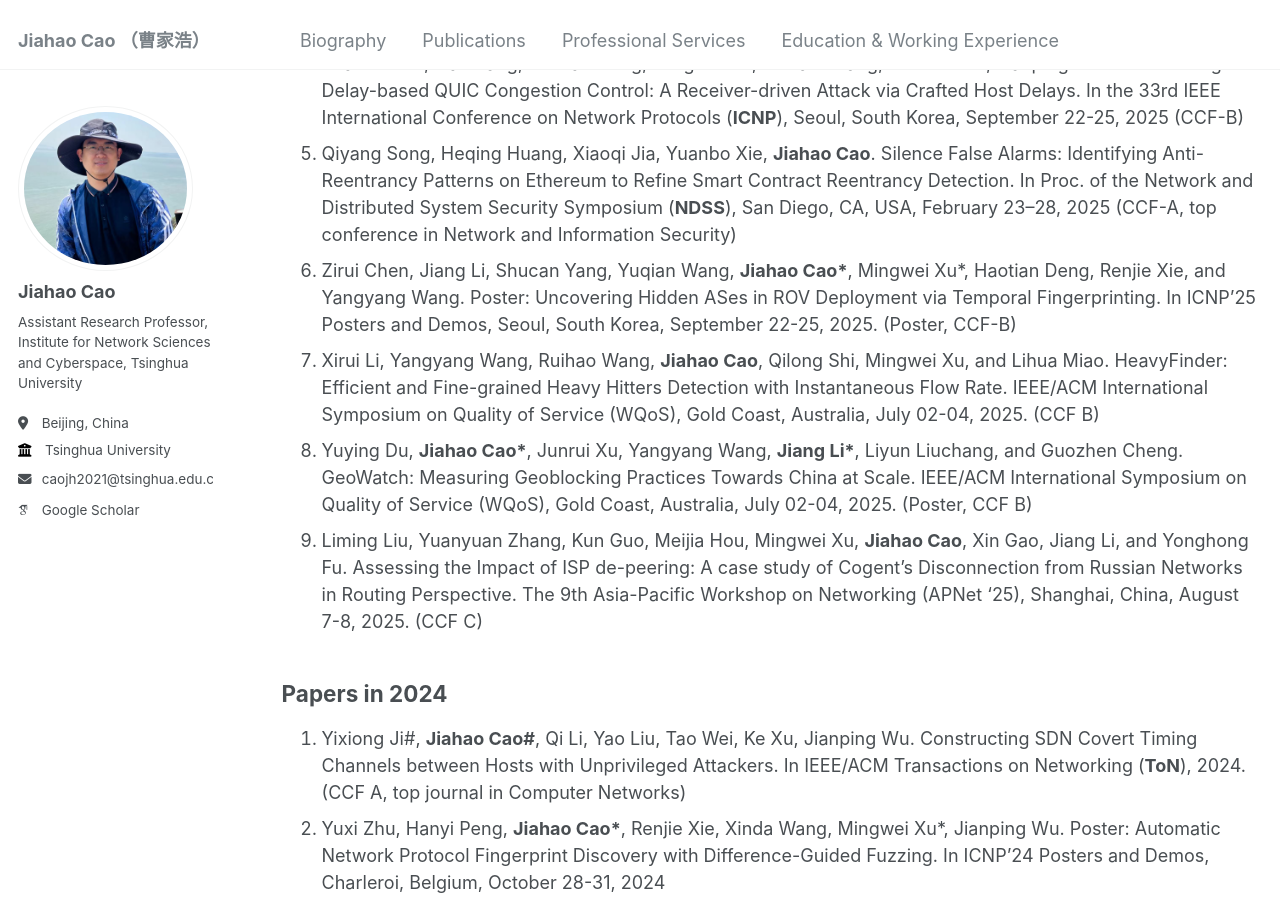
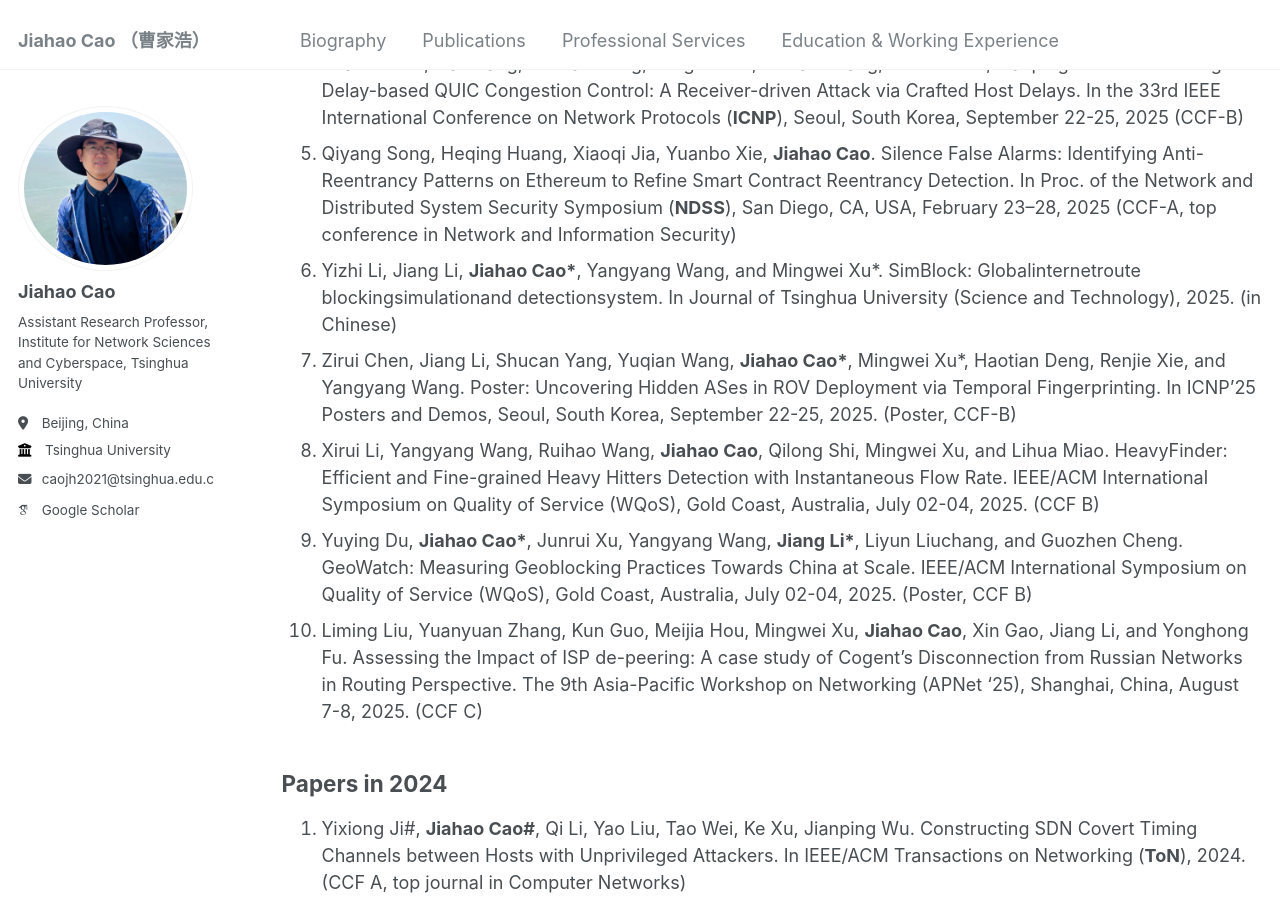
Before and after one commit to caojh15/caojh15.github.io, a Jekyll site: the page built from _pages/publications.md, in a window 1280 px wide and 900 px high, scrolled down 2118 px. Built offline with Jekyll 4.4.1, drawn with Linux system fonts in a browser that asks for light colours; some web fonts are replaced.

Commit message:
Update publications.md

```diff
--- a/_pages/publications.md
+++ b/_pages/publications.md
@@ -28,10 +28,11 @@ Structural Awareness. In SIGCOMM Posters and Demos, Coimbra, Portugal, September
 3. Xuejiao Luo, Pengcheng Wei, Wenyin Liu*, **Jiahao Cao\***, Jiang Li, and Binbin Chen. GM-BFD: A Generalizable Multi-view Framework for Botnet Flow Detection. IEEE International Conference on Computer Communications (**INFOCOM**), London, United Kingdom, May 19-22, 2025. (CCF A, top conference in Computer Networks)
 4. Shaorui Ren, Jia Zhang, Enhuan Dong, Mingwei Xu, Yixuan Zhang, **Jiahao Cao**, Jianping Wu. Undermining Delay-based QUIC Congestion Control: A Receiver-driven Attack via Crafted Host Delays. In the 33rd IEEE International Conference on Network Protocols (**ICNP**), Seoul, South Korea, September 22-25, 2025 (CCF-B)
 5. Qiyang Song, Heqing Huang, Xiaoqi Jia, Yuanbo Xie, **Jiahao Cao**. Silence False Alarms: Identifying Anti-Reentrancy Patterns on Ethereum to Refine Smart Contract Reentrancy Detection. In Proc. of the Network and Distributed System Security Symposium  (**NDSS**), San Diego, CA, USA, February 23–28, 2025 (CCF-A, top conference in Network and Information Security)
-6. Zirui Chen, Jiang Li, Shucan Yang, Yuqian Wang, **Jiahao Cao\***, Mingwei Xu*, Haotian Deng, Renjie Xie, and Yangyang Wang. Poster: Uncovering Hidden ASes in ROV Deployment via Temporal Fingerprinting. In ICNP'25 Posters and Demos, Seoul, South Korea, September 22-25, 2025. (Poster, CCF-B)
-7. Xirui Li, Yangyang Wang, Ruihao Wang, **Jiahao Cao**, Qilong Shi, Mingwei Xu, and Lihua Miao. HeavyFinder: Efficient and Fine-grained Heavy Hitters Detection with Instantaneous Flow Rate. IEEE/ACM International Symposium on Quality of Service (WQoS), Gold Coast, Australia, July 02-04, 2025. (CCF B)
-8. Yuying Du, **Jiahao Cao\***, Junrui Xu, Yangyang Wang, **Jiang Li\***, Liyun Liuchang, and Guozhen Cheng. GeoWatch: Measuring Geoblocking Practices Towards China at Scale. IEEE/ACM International Symposium on Quality of Service (WQoS), Gold Coast, Australia, July 02-04, 2025. (Poster, CCF B)
-9. Liming Liu, Yuanyuan Zhang, Kun Guo, Meijia Hou, Mingwei Xu, **Jiahao Cao**, Xin Gao, Jiang Li, and Yonghong Fu. Assessing the Impact of ISP de-peering: A case study of Cogent’s Disconnection from Russian Networks in Routing Perspective. The 9th Asia-Pacific Workshop on Networking (APNet '25), Shanghai, China, August 7-8, 2025. (CCF C)
+6. Yizhi Li, Jiang Li, **Jiahao Cao\***, Yangyang Wang, and Mingwei Xu*. SimBlock: Globalinternetroute blockingsimulationand detectionsystem. In Journal of Tsinghua University (Science and Technology), 2025. (in Chinese)
+7. Zirui Chen, Jiang Li, Shucan Yang, Yuqian Wang, **Jiahao Cao\***, Mingwei Xu*, Haotian Deng, Renjie Xie, and Yangyang Wang. Poster: Uncovering Hidden ASes in ROV Deployment via Temporal Fingerprinting. In ICNP'25 Posters and Demos, Seoul, South Korea, September 22-25, 2025. (Poster, CCF-B)
+8. Xirui Li, Yangyang Wang, Ruihao Wang, **Jiahao Cao**, Qilong Shi, Mingwei Xu, and Lihua Miao. HeavyFinder: Efficient and Fine-grained Heavy Hitters Detection with Instantaneous Flow Rate. IEEE/ACM International Symposium on Quality of Service (WQoS), Gold Coast, Australia, July 02-04, 2025. (CCF B)
+9. Yuying Du, **Jiahao Cao\***, Junrui Xu, Yangyang Wang, **Jiang Li\***, Liyun Liuchang, and Guozhen Cheng. GeoWatch: Measuring Geoblocking Practices Towards China at Scale. IEEE/ACM International Symposium on Quality of Service (WQoS), Gold Coast, Australia, July 02-04, 2025. (Poster, CCF B)
+10. Liming Liu, Yuanyuan Zhang, Kun Guo, Meijia Hou, Mingwei Xu, **Jiahao Cao**, Xin Gao, Jiang Li, and Yonghong Fu. Assessing the Impact of ISP de-peering: A case study of Cogent’s Disconnection from Russian Networks in Routing Perspective. The 9th Asia-Pacific Workshop on Networking (APNet '25), Shanghai, China, August 7-8, 2025. (CCF C)
 
 ## Papers in 2024
 1. Yixiong Ji#, **Jiahao Cao\#**, Qi Li, Yao Liu, Tao Wei, Ke Xu, Jianping Wu. Constructing SDN Covert Timing Channels between Hosts with Unprivileged Attackers. In IEEE/ACM Transactions on Networking (**ToN**), 2024. (CCF A,  top journal in Computer Networks)
```
